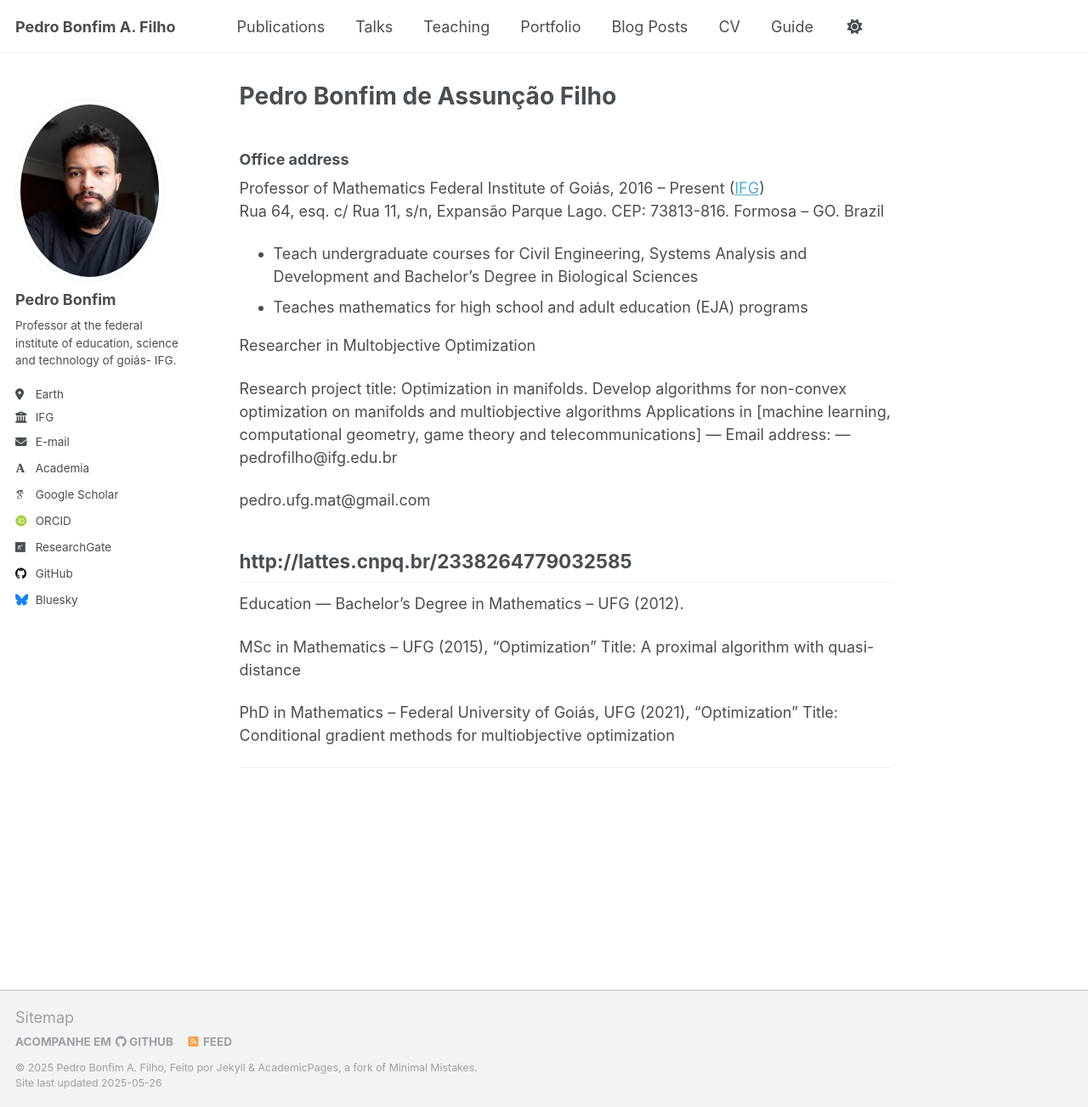
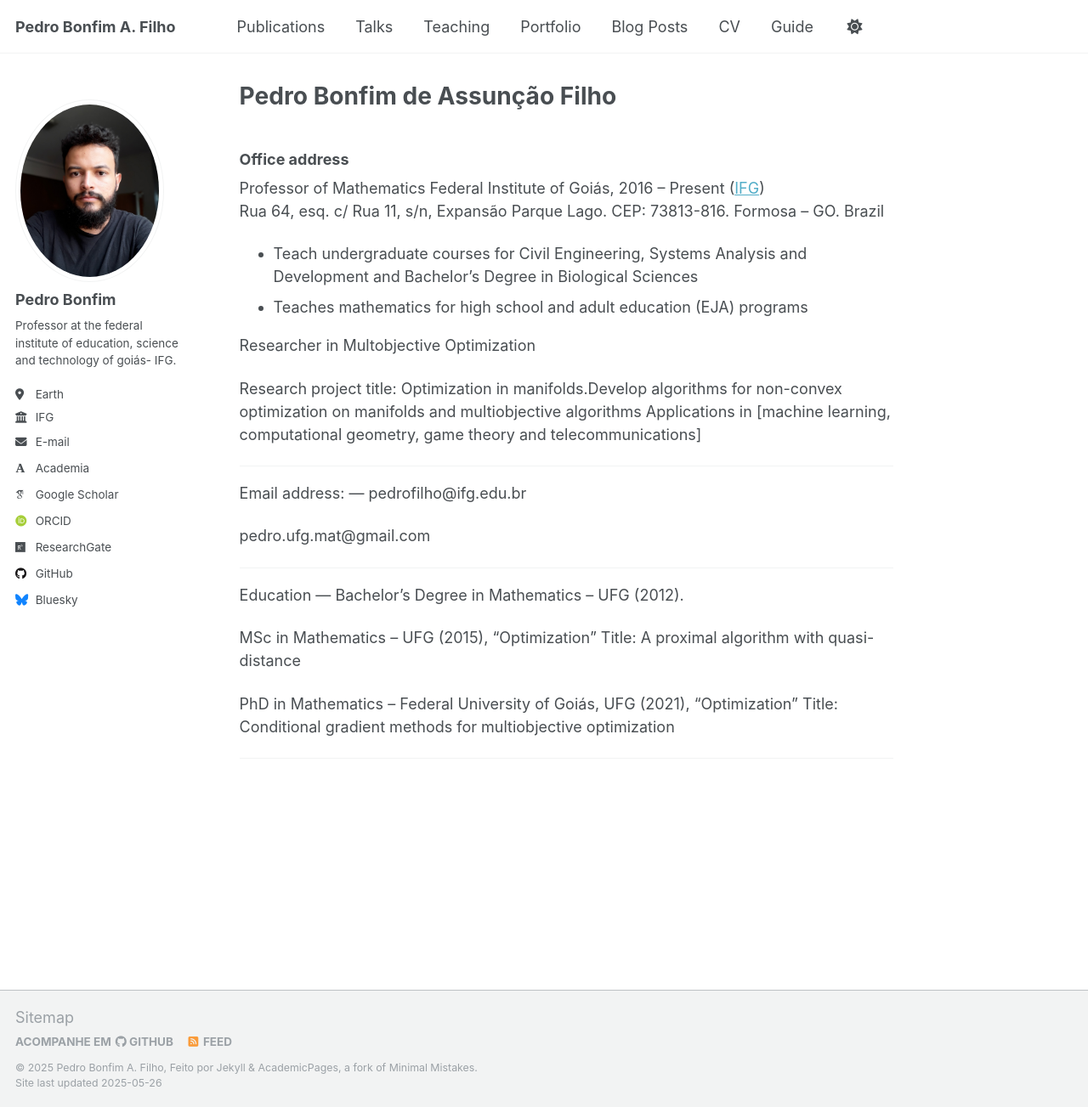
Before and after one commit to pedroassuncaofilho/pedroassuncaofilho.github.io, a Jekyll site: the page built from _pages/about.md, in a window 1280 px wide and 1303 px high. Shown: the whole window at 85% size. Built offline with Jekyll 4.4.1, drawn with Linux system fonts in a browser that asks for light colours; some web fonts are replaced; part of the change alters nothing that is shown.

Commit message:
Update about.md

```diff
--- a/_pages/about.md
+++ b/_pages/about.md
@@ -20,9 +20,11 @@ Rua 64, esq. c/ Rua 11, s/n, Expansão Parque Lago. CEP: 73813-816. Formosa –
 
 Researcher in Multobjective Optimization
 
-Research project title: Optimization in manifolds.
-Develop algorithms for non-convex optimization on manifolds and multiobjective algorithms
+Research project title: Optimization in manifolds.Develop algorithms for non-convex optimization on manifolds and multiobjective algorithms
 Applications in [machine learning, computational geometry, game theory and telecommunications]
+
+
+
 ---
 Email address:
 ---
@@ -30,7 +32,6 @@ pedrofilho@ifg.edu.br
 
 pedro.ufg.mat@gmail.com
 
-http://lattes.cnpq.br/2338264779032585
 ---
 Education
 ---
```
